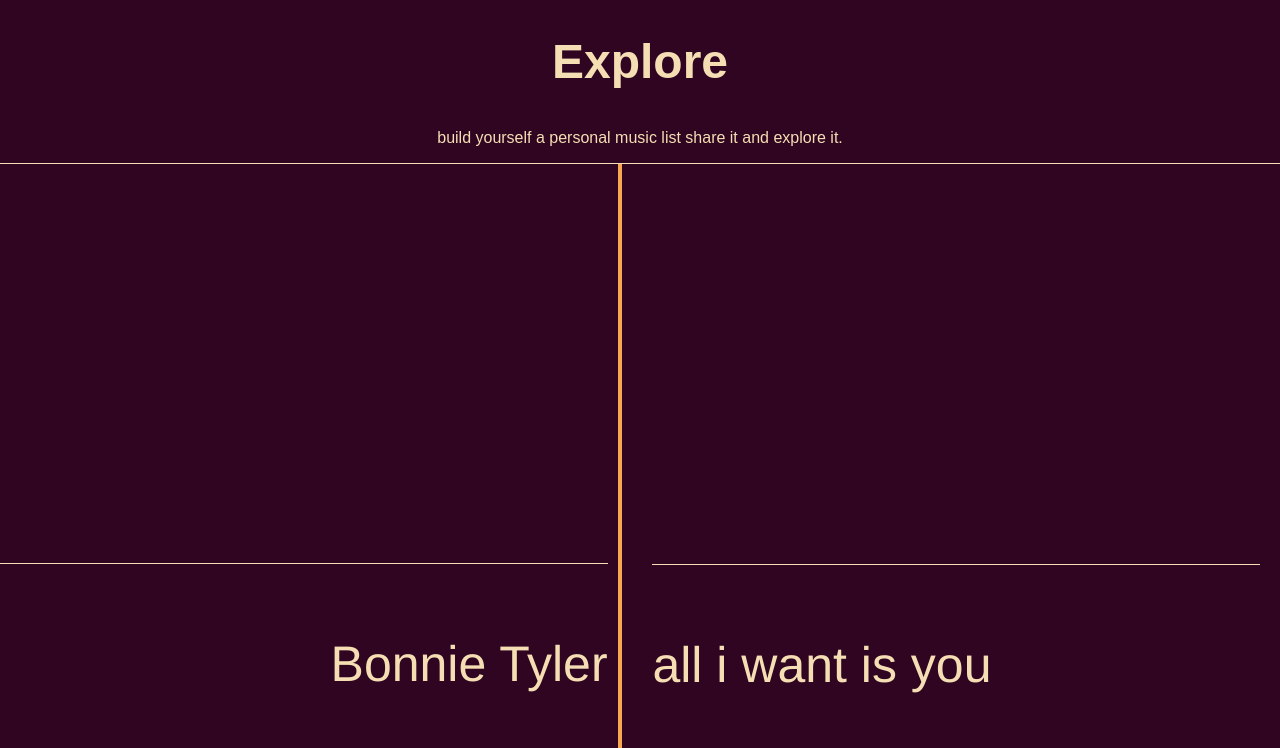
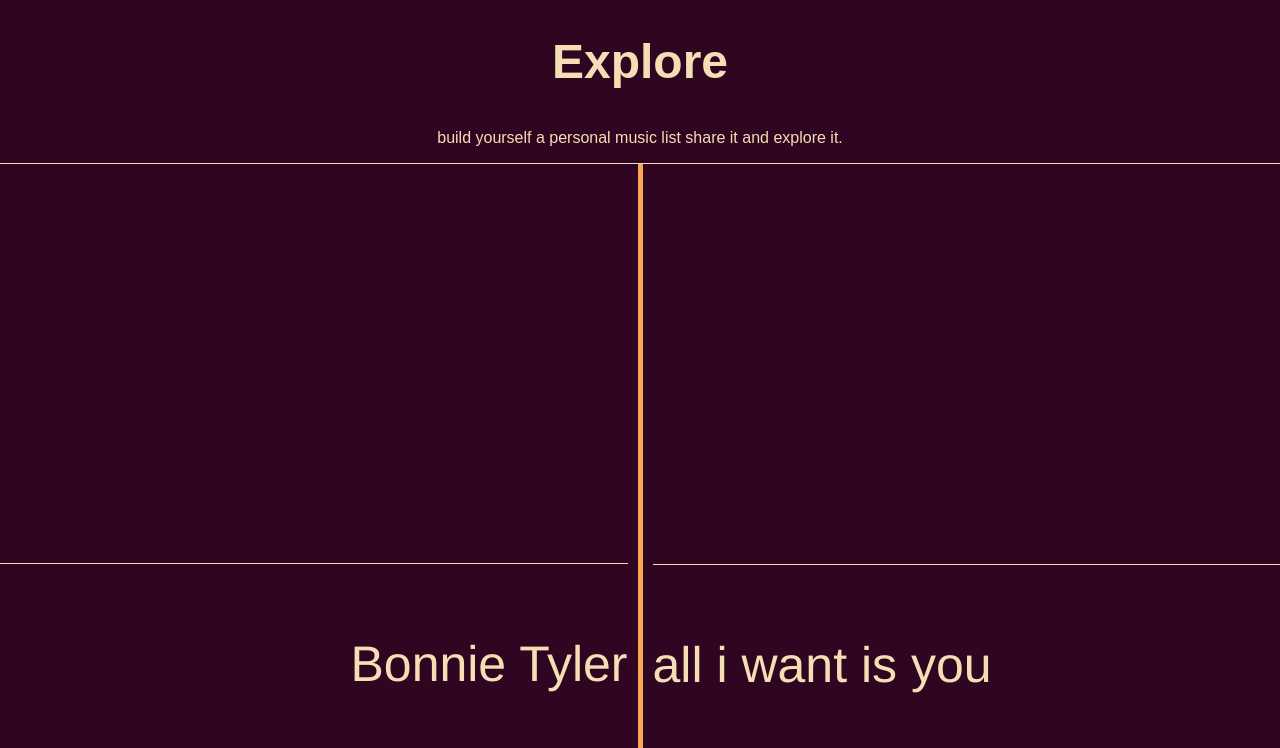
Before and after one commit to Yh1549/MusicFever-abandon-, a plain HTML site: page Explore.html in a window 1280 px wide. Shown: the part 52-800 px from the top of the page. Drawn offline with Linux system fonts and the light colour scheme.

Commit message:
no message

```diff
--- a/css/Explore.css
+++ b/css/Explore.css
@@ -5,11 +5,11 @@
 .songChange{
     display: none;
 }
-.song-container{
-    /* border-radius: 5px; */
+/* .song-container{
+     border-radius: 5px;
     margin: 10px;
     padding: 10px;
-}
+}*/
 .song-container-color1{
     background: linear-gradient(359.33deg, #F8A850 -16.71%, #1067a5 28.57%, #A56EB9 120.71%);
 }
```
